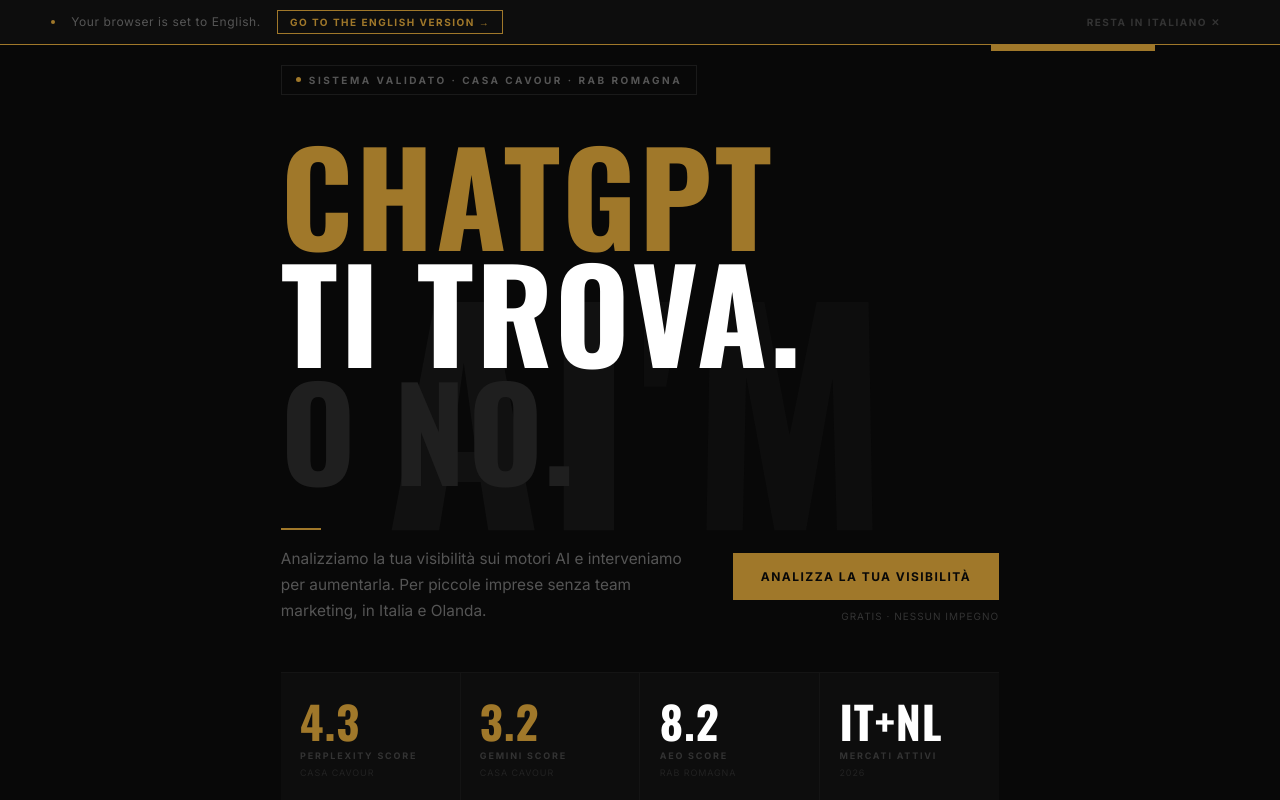
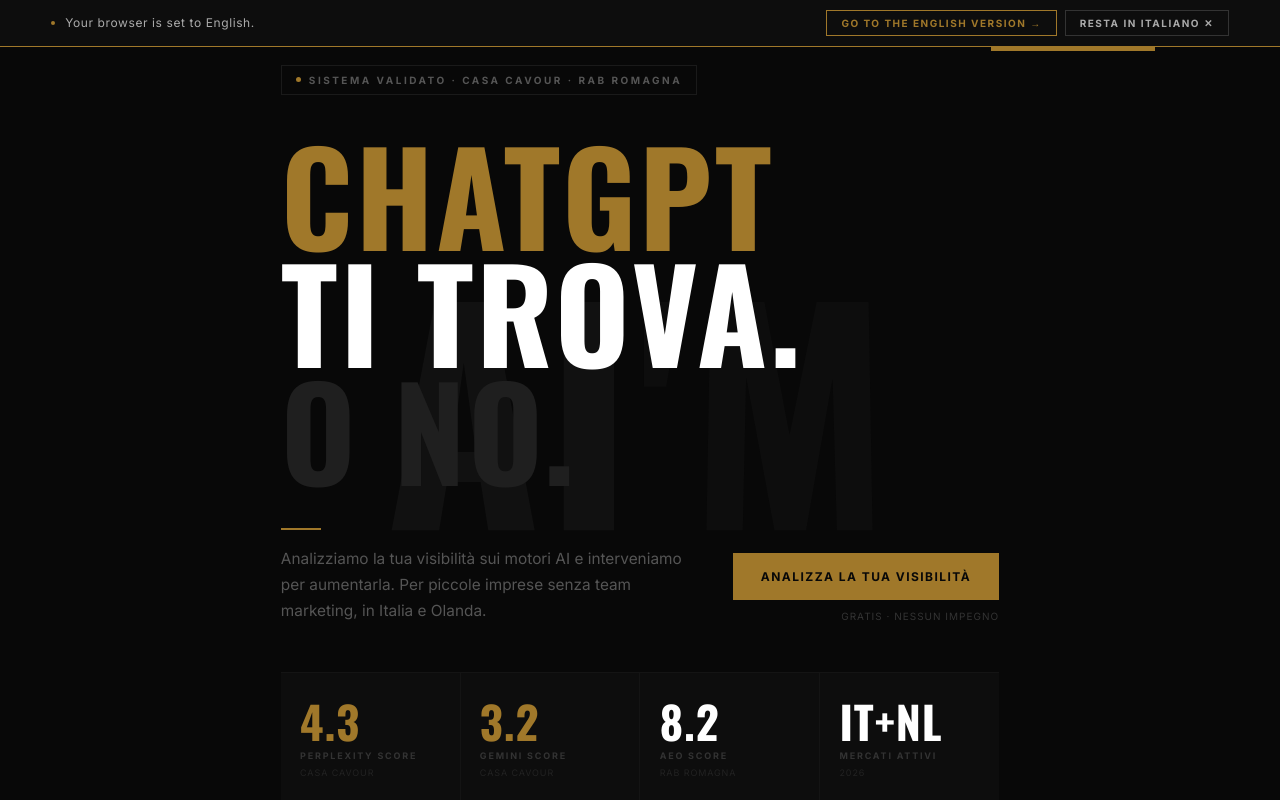
Before and after one commit to vittorionegri68-alt/aim-vns-it, a React (Vite) app: page / in a window 1280 px wide. Shown: the top 800 px of the page. Built offline with nearby package versions, Linux system fonts and the light colour scheme.

Commit message:
Add files via upload

```diff
--- a/src/components/Footer.jsx
+++ b/src/components/Footer.jsx
@@ -39,20 +39,20 @@
             ].map(s => (
               <a key={s.label} href={s.url} target="_blank" rel="noopener noreferrer"
                 style={{ fontFamily: "'Inter', sans-serif", fontWeight: 700,
-                  fontSize: '9px', color: '#222', letterSpacing: '0.15em',
+                  fontSize: '9px', color: '#888', letterSpacing: '0.15em',
                   textTransform: 'uppercase', textDecoration: 'none',
                   transition: 'color 0.2s' }}
-                onMouseEnter={e => e.target.style.color = '#555'}
-                onMouseLeave={e => e.target.style.color = '#222'}
+                onMouseEnter={e => e.target.style.color = '#ffffff'}
+                onMouseLeave={e => e.target.style.color = '#888'}
               >{s.label}</a>
             ))}
             <a href={config.brand.whatsapp} target="_blank" rel="noopener noreferrer"
               style={{ fontFamily: "'Inter', sans-serif", fontWeight: 700,
-                fontSize: '9px', color: '#222', letterSpacing: '0.15em',
+                fontSize: '9px', color: '#888', letterSpacing: '0.15em',
                 textTransform: 'uppercase', textDecoration: 'none',
                 transition: 'color 0.2s' }}
               onMouseEnter={e => e.target.style.color = '#25D366'}
-              onMouseLeave={e => e.target.style.color = '#222'}
+              onMouseLeave={e => e.target.style.color = '#888'}
             >WhatsApp</a>
           </div>
         </div>
@@ -61,19 +61,19 @@
         <div style={{ display: 'flex', justifyContent: 'space-between',
           alignItems: 'center', padding: '20px 0', flexWrap: 'wrap', gap: '12px' }}>
           <span style={{ fontFamily: "'Inter', sans-serif", fontSize: '9px',
-            color: '#222', letterSpacing: '0.15em', textTransform: 'uppercase' }}>
+            color: '#888', letterSpacing: '0.15em', textTransform: 'uppercase' }}>
             © 2026 AI'm by VNS · Vittorio Negri Services · Nijkerk NL
           </span>
           <div style={{ display: 'flex', gap: '20px' }}>
             <a href="/privacy.html" style={{ fontFamily: "'Inter', sans-serif",
-              fontSize: '9px', color: '#222', letterSpacing: '0.15em',
+              fontSize: '9px', color: '#888', letterSpacing: '0.15em',
               textTransform: 'uppercase', textDecoration: 'none',
               transition: 'color 0.2s' }}
-              onMouseEnter={e => e.target.style.color = '#555'}
-              onMouseLeave={e => e.target.style.color = '#222'}
+              onMouseEnter={e => e.target.style.color = '#ffffff'}
+              onMouseLeave={e => e.target.style.color = '#888'}
             >Privacy Policy</a>
             <span style={{ fontFamily: "'Inter', sans-serif", fontSize: '9px',
-              color: '#222', letterSpacing: '0.15em', textTransform: 'uppercase' }}>
+              color: '#888', letterSpacing: '0.15em', textTransform: 'uppercase' }}>
               IT · EN · NL
             </span>
           </div>
--- a/src/components/LangBanner.jsx
+++ b/src/components/LangBanner.jsx
@@ -1,7 +1,4 @@
 // LangBanner.jsx — AI'm by VNS IT
-// Suggerisce la lingua in base al browser, solo al primo accesso per sessione.
-// L'utente può ignorarlo o chiuderlo -- la scelta viene salvata in sessionStorage.
-
 import { useState, useEffect } from 'react'
 
 const LANGS = {
@@ -18,21 +15,13 @@
 }
 
 export default function LangBanner() {
-  const [banner, setBanner] = useState(null) // null | 'nl' | 'en'
+  const [banner, setBanner] = useState(null)
 
   useEffect(() => {
-    // Se l'utente ha già scelto in questa sessione non mostrare nulla
     if (sessionStorage.getItem('aim-lang-choice')) return
-
     const lang = (navigator.language || navigator.userLanguage || '').toLowerCase()
-
-    if (lang.startsWith('nl')) {
-      setBanner('nl')
-    } else if (!lang.startsWith('it')) {
-      // Qualsiasi lingua diversa da IT e NL → suggerisci EN
-      setBanner('en')
-    }
-    // Se IT → nessun banner
+    if (lang.startsWith('nl')) setBanner('nl')
+    else if (!lang.startsWith('it')) setBanner('en')
   }, [])
 
   const handleClose = () => {
@@ -57,35 +46,42 @@
       display: 'flex', alignItems: 'center', justifyContent: 'space-between',
       gap: '16px', flexWrap: 'wrap',
     }}>
-      <div style={{ display: 'flex', alignItems: 'center', gap: '16px', flexWrap: 'wrap' }}>
+
+      {/* Sinistra: messaggio */}
+      <div style={{ display: 'flex', alignItems: 'center', gap: '10px' }}>
         <div style={{ width: '4px', height: '4px', borderRadius: '50%',
           background: '#A0782A', flexShrink: 0 }} />
         <span style={{ fontFamily: "'Inter', sans-serif", fontWeight: 400,
-          fontSize: '12px', color: '#555', letterSpacing: '0.05em' }}>
+          fontSize: '12px', color: '#aaaaaa', letterSpacing: '0.05em' }}>
           {msg}
         </span>
+      </div>
+
+      {/* Destra: i due bottoni affiancati */}
+      <div style={{ display: 'flex', alignItems: 'center', gap: '8px' }}>
         <button onClick={() => handleGo(url)} style={{
           background: 'none', border: '1px solid #A0782A', cursor: 'pointer',
           fontFamily: "'Inter', sans-serif", fontWeight: 700,
           fontSize: '10px', color: '#A0782A', letterSpacing: '0.15em',
-          textTransform: 'uppercase', padding: '5px 12px', borderRadius: 0,
+          textTransform: 'uppercase', padding: '6px 14px', borderRadius: 0,
           transition: 'all 0.2s',
         }}
         onMouseEnter={e => { e.currentTarget.style.background = '#A0782A'; e.currentTarget.style.color = '#080808' }}
         onMouseLeave={e => { e.currentTarget.style.background = 'none'; e.currentTarget.style.color = '#A0782A' }}
         >{cta} →</button>
+
+        <button onClick={handleClose} style={{
+          background: 'none', border: '1px solid #333', cursor: 'pointer',
+          fontFamily: "'Inter', sans-serif", fontWeight: 700,
+          fontSize: '10px', color: '#aaaaaa', letterSpacing: '0.15em',
+          textTransform: 'uppercase', padding: '6px 14px', borderRadius: 0,
+          transition: 'all 0.2s',
+        }}
+        onMouseEnter={e => { e.currentTarget.style.borderColor = '#aaaaaa'; e.currentTarget.style.color = '#ffffff' }}
+        onMouseLeave={e => { e.currentTarget.style.borderColor = '#333'; e.currentTarget.style.color = '#aaaaaa' }}
+        >Resta in italiano ✕</button>
       </div>
 
-      <button onClick={handleClose} style={{
-        background: 'none', border: 'none', cursor: 'pointer',
-        fontFamily: "'Inter', sans-serif", fontWeight: 700,
-        fontSize: '10px', color: '#333', letterSpacing: '0.15em',
-        textTransform: 'uppercase', padding: '4px 8px',
-        transition: 'color 0.2s', flexShrink: 0,
-      }}
-      onMouseEnter={e => e.currentTarget.style.color = '#555'}
-      onMouseLeave={e => e.currentTarget.style.color = '#333'}
-      >Resta in italiano ✕</button>
     </div>
   )
 }
```
